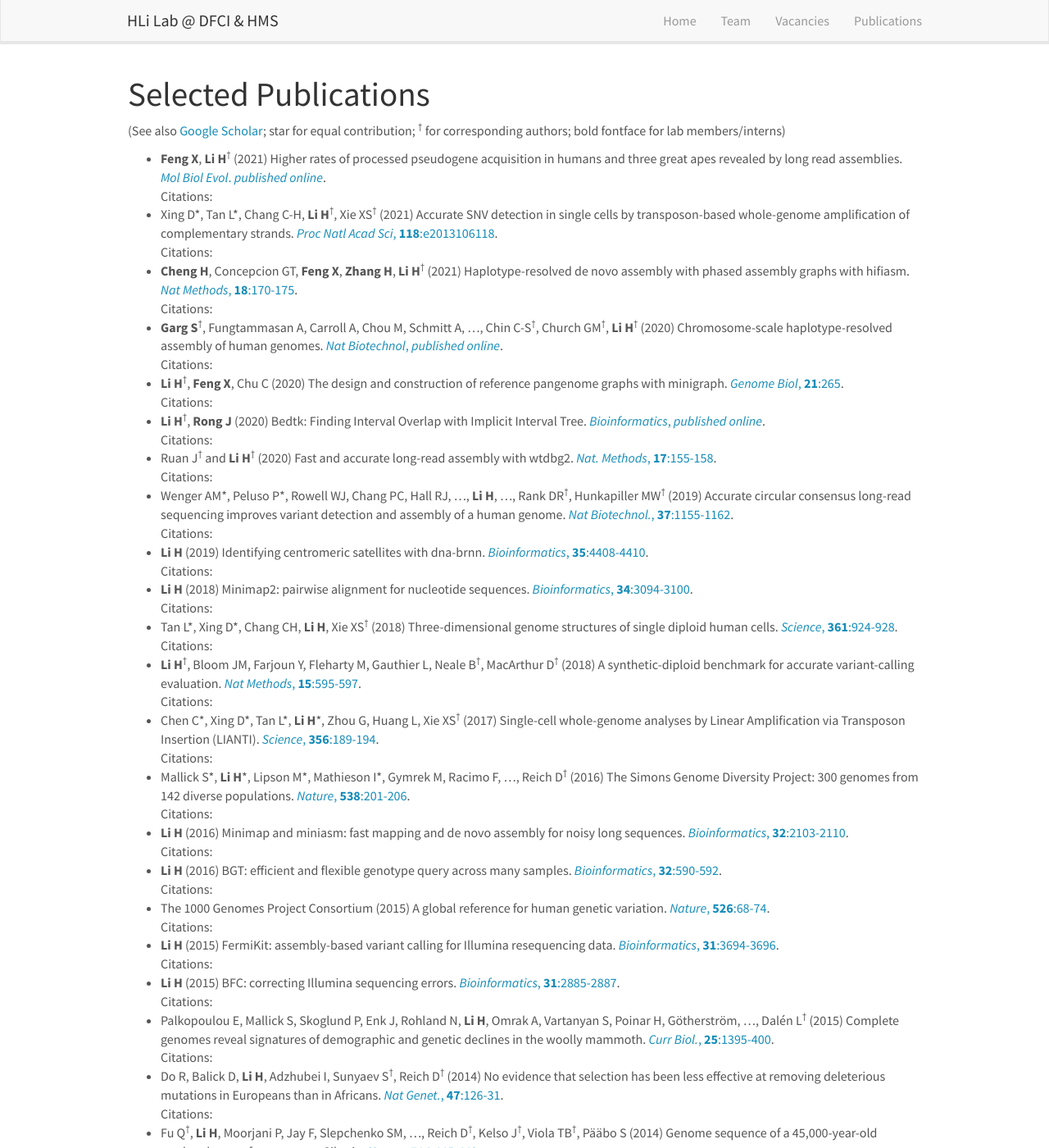
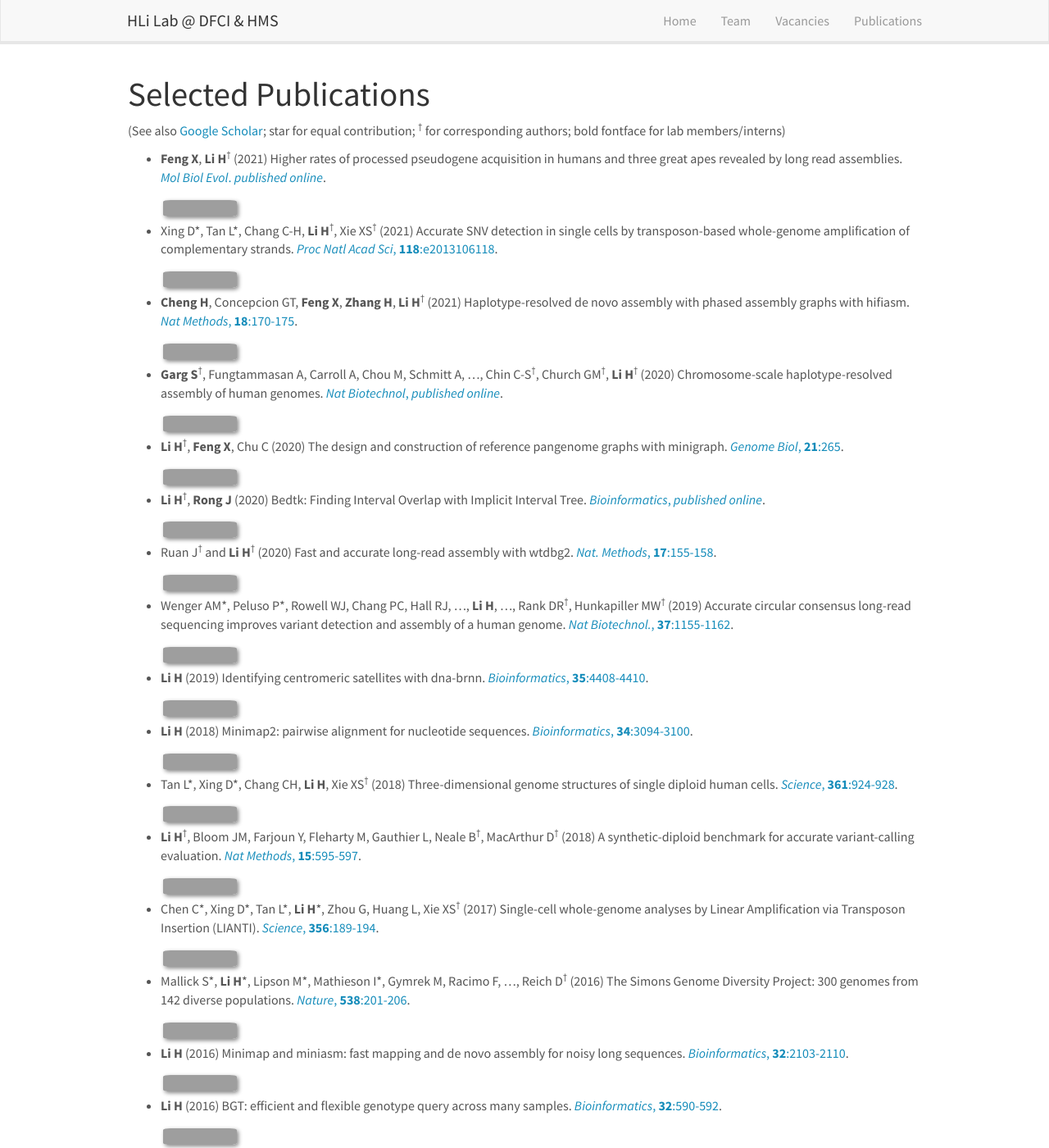
Before and after one commit to hlilab/hlilab.github.io, a Jekyll site: the page built from _pages/publications.md, in a window 1280 px wide and 1400 px high. Shown: the whole window at 82% size. Built offline with Jekyll 4.4.1, drawn with Linux system fonts in a browser that asks for light colours; nearby versions of some CDN libraries; comment, search, counter and statistics services are not loaded; some of the changed text lies outside the part shown; grey boxes are pictures that could not be loaded.

Commit message:
try PMID badge

```diff
--- a/_pages/publications.md
+++ b/_pages/publications.md
@@ -17,9 +17,8 @@ permalink: /publications/
 {% for publi in site.data.recentpub %}
 <li>{{ publi.authors }} ({{ publi.year }}) {{ publi.title }}. <a href="{{ publi.url }}">{{ publi.display }}</a>.
 <table><tr style="vertical-align:top">
-<td>Citations:&nbsp;</td>
 <td><span class="__dimensions_badge_embed__" data-pmid="{{ publi.pmid }}" data-legend="never" data-style="small_rectangle">&nbsp;</span></td>
-<td><span data-badge-type="2" data-pmid="{{ publi.pmid }}" data-condensed="true" class="altmetric-embed">&nbsp;</span></td>
+<td><a href="https://pubmed.ncbi.nlm.nih.gov/{{ publi.pmid }}"><img src="https://img.shields.io/badge/PMID-{{ publi.pmid }}-blue"></a></td>
 </tr></table>
 </li>
 {% endfor %}
```
